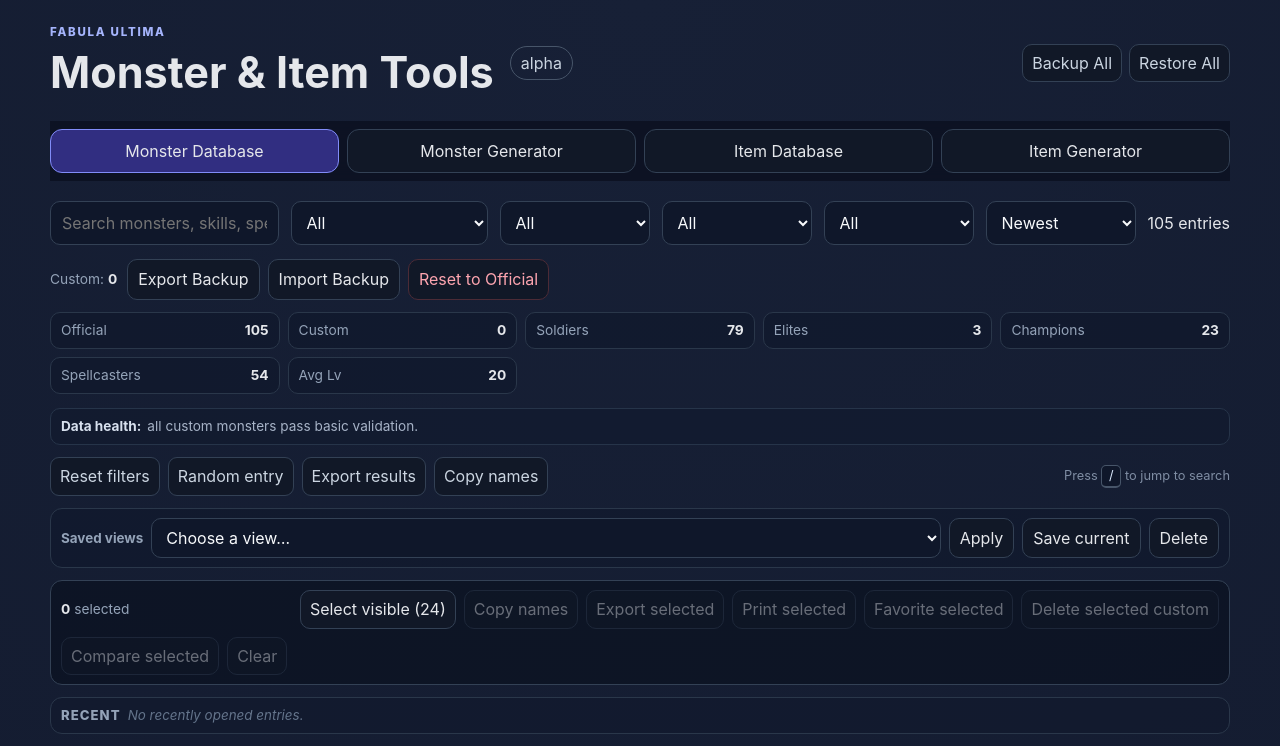
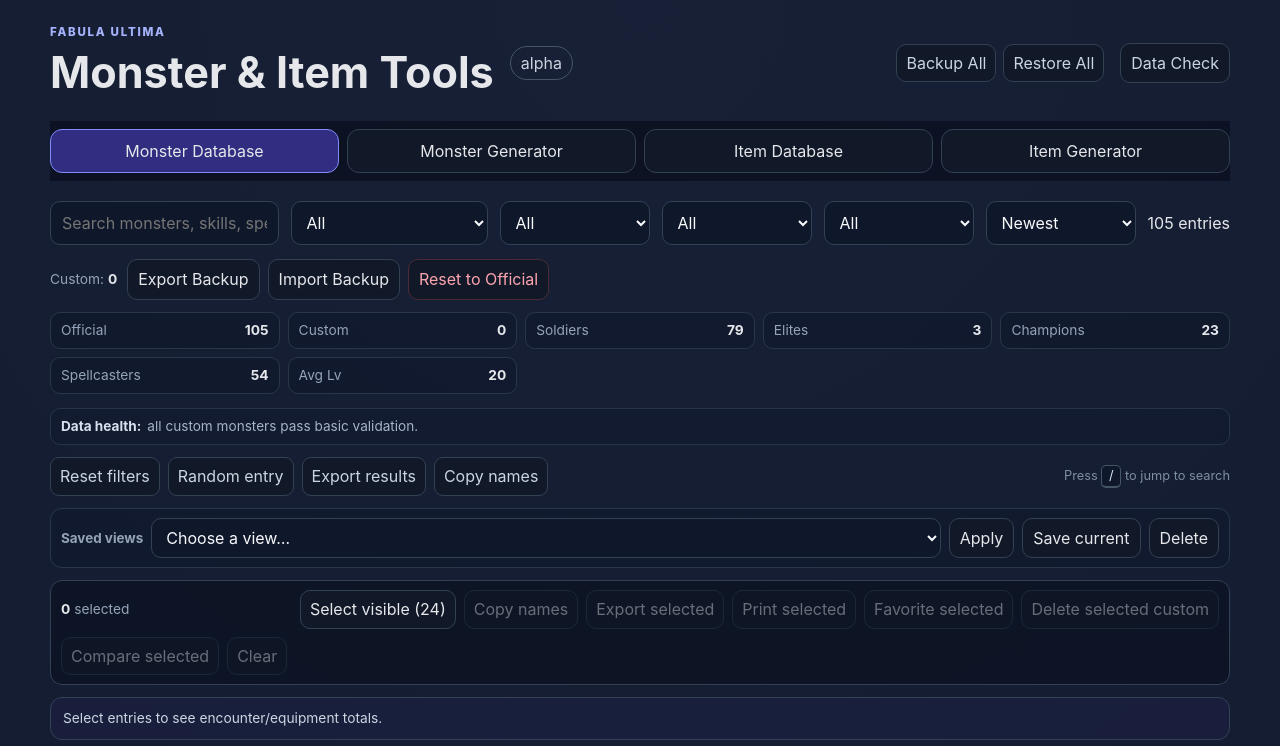
Before and after one commit to sladeykins-glitch/fabula-ultima-tools, a React (Vite) app: page / in a window 1280 px wide. Shown: the top 746 px of the page. Built offline with nearby package versions, Linux system fonts and the light colour scheme.

Commit message:
Enable selection insights and data maintenance

```diff
--- a/src/main.tsx
+++ b/src/main.tsx
@@ -16,6 +16,8 @@ import DatabasePresetTools from './DatabasePresetTools'
 import DatabaseSelectionTools from './DatabaseSelectionTools'
 import DatabaseCompareTools from './DatabaseCompareTools'
 import DatabaseRecentTools from './DatabaseRecentTools'
+import DatabaseSelectionInsights from './DatabaseSelectionInsights'
+import DataMaintenanceTools from './DataMaintenanceTools'
 import './styles.css'
 
 ReactDOM.createRoot(document.getElementById('root')!).render(
@@ -36,5 +38,7 @@ ReactDOM.createRoot(document.getElementById('root')!).render(
     <DatabaseSelectionTools />
     <DatabaseCompareTools />
     <DatabaseRecentTools />
+    <DatabaseSelectionInsights />
+    <DataMaintenanceTools />
   </React.StrictMode>,
 )
```
